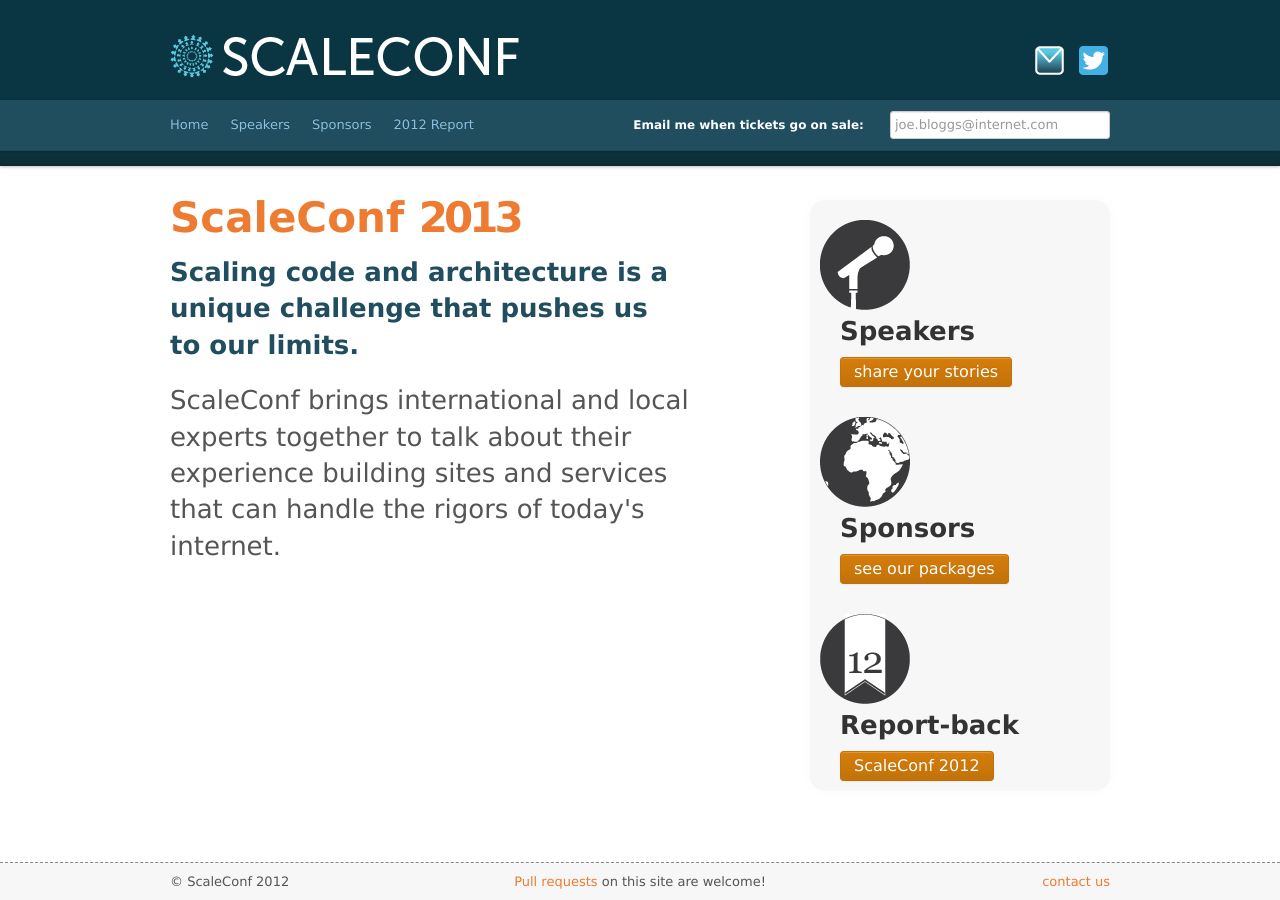
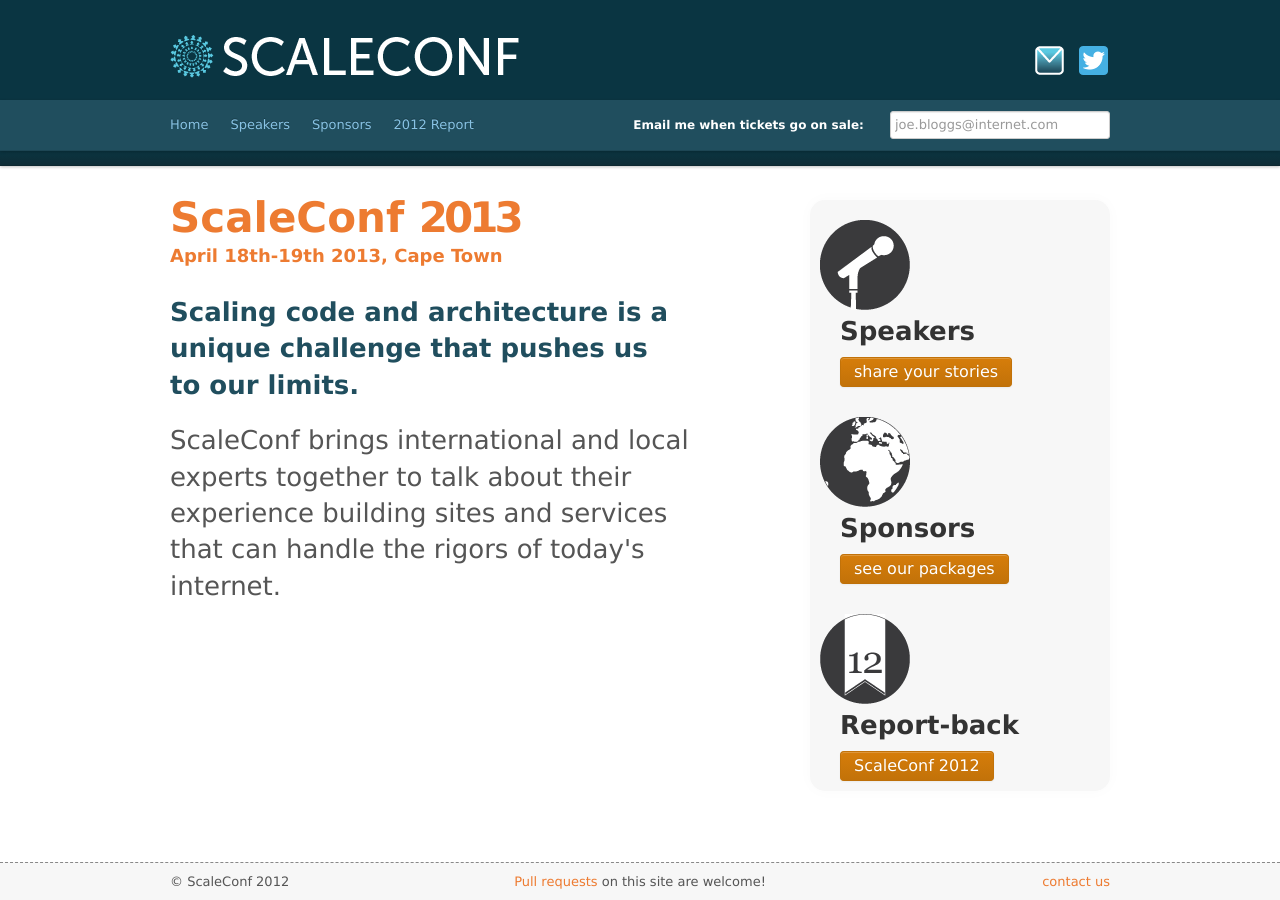
Before and after one commit to scaleconf/scaleconf.github.com, a Jekyll site: the page built from index.html, in a window 1280 px wide. Built offline with Jekyll 4.4.1, drawn with Linux system fonts in a browser that asks for light colours; Markdown is read by kramdown in place of the engine named in the settings.

Commit message:
added where and when to title on index page

```diff
--- a/css/scaleconf.css
+++ b/css/scaleconf.css
@@ -7,6 +7,12 @@
 .herotext b { color:#204E5E; font-weight:bold; }
 .red { color:#A71616; }
 a { color:#ED7B31;}
+
+h5#wherewhen {
+    color:#ED7B31;
+    font-size:18px;
+    line-height:40px;
+}
 
 /* over-ride the bootstrap navbar colors */
 
--- a/index.html
+++ b/index.html
@@ -11,6 +11,7 @@
         <div class="span7">
             <!-- font shows numbers with massive letter spacing. fixed for this case -->
             <h1>ScaleConf <span style='letter-spacing:-4px;;'>2013</span></h1>
+            <h5 id=wherewhen>April 18th-19th 2013, Cape Town </h5>
             <br/>
             <p class='herotext' style='width:500px;'>
                 <b>Scaling code and architecture is a unique challenge that pushes us to our limits.</b>
```
